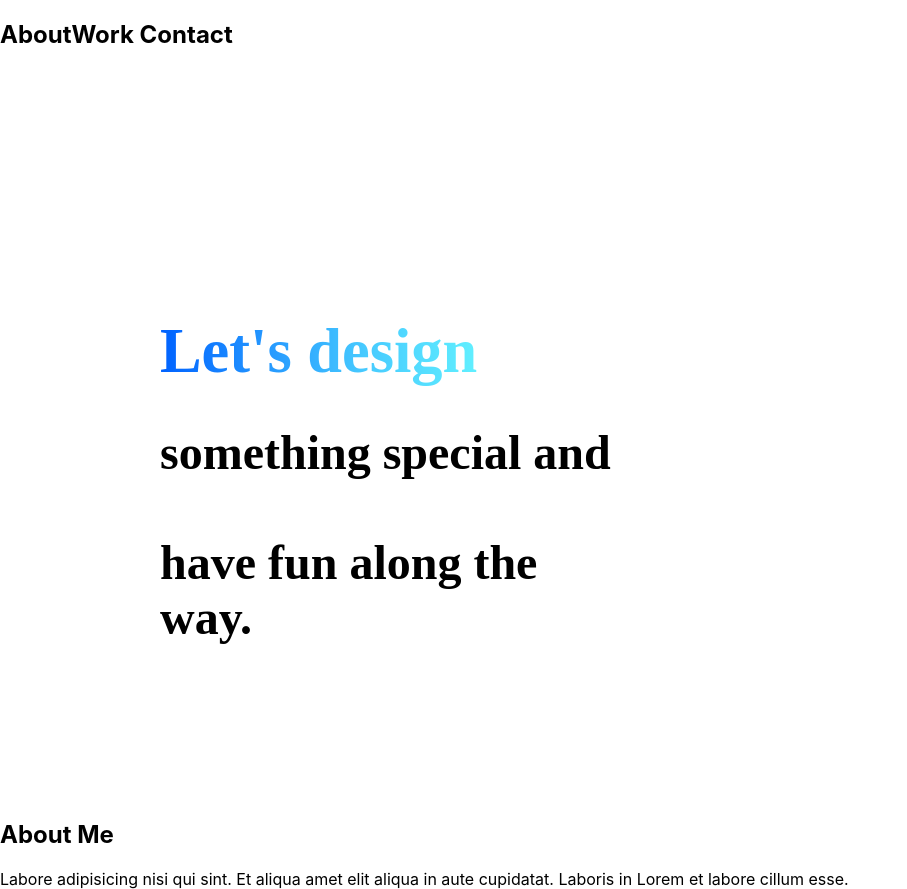
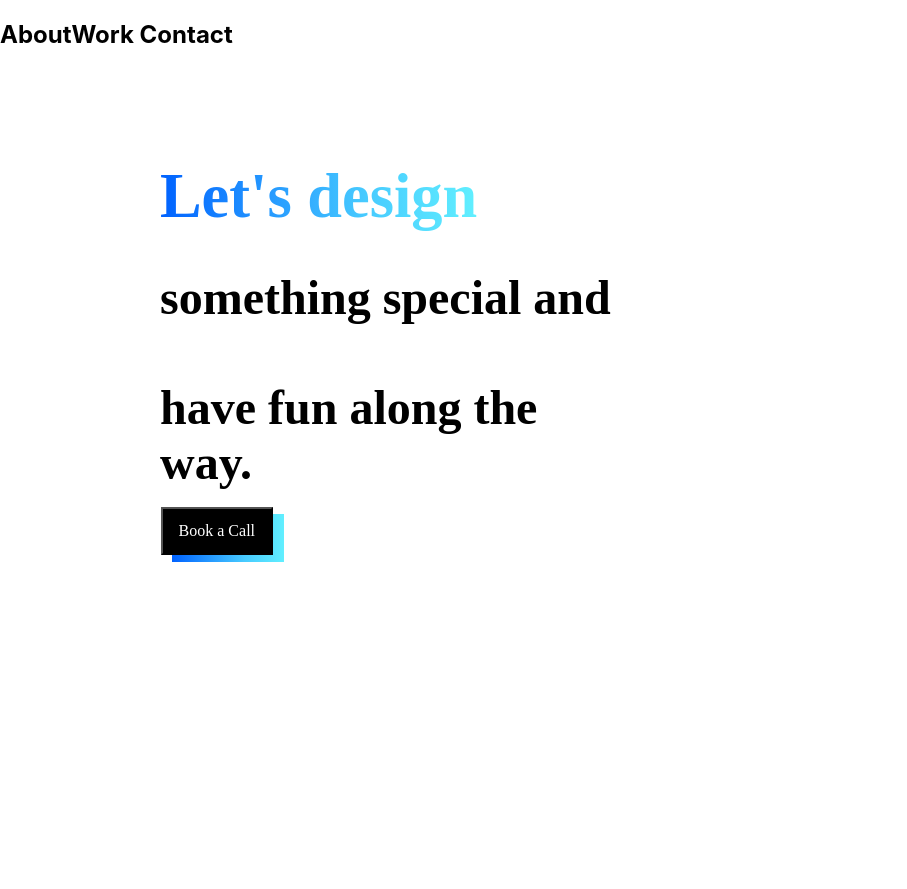
Before and after one commit to Anasser115/Anasser115.github.io, a React (Create React App) app: page / in a window 1280 px wide. Shown: the whole page, without its empty margins (0-907 px from the left). After the commit the page ends 800 px from the top, so only its background shows below. Built offline with nearby package versions, Linux system fonts and the light colour scheme.

Commit message:
Snap scroll and button styling

```diff
--- a/src/components/landingPage/landingPage.js
+++ b/src/components/landingPage/landingPage.js
@@ -12,6 +12,7 @@ export default function LandingPage() {
           <a className="headerLineTwo">something special and </a>
           <a className="headerLineThree">have fun along the way.</a>
         </h1>
+       <section className='gradientShadow'><button>Book a Call</button></section>
       </section>
 
     </main>
--- a/src/style/App.css
+++ b/src/style/App.css
@@ -9,22 +9,23 @@
   font-weight: normal;
 }
 
-html, body {
-  /* background-color: blue; */
-}
 .Apps {
-  /* display: flex; */
+
   /* background-color: red; */
-height: 100vh;
+  height: 100vh;
+  scroll-snap-type: y mandatory;
+  overflow-y: scroll;
+
 }
 
 .mainContainer {
-  width: 100%;
+  width: 100vw;
   height: 100vh;
   display: grid;
   grid-template-rows: 1fr 4fr;
   grid-template-columns: 1fr 1fr;
   /* background-color: lightslategray; */
+  scroll-snap-align: start;
 }
 
 .toolBar {
@@ -38,11 +39,44 @@ height: 100vh;
   display: grid;
   grid-template-columns: 1fr 3fr 3fr 1fr;
   /* background-color: lightpink; */
+
+}
+
+.gradientShadow {
+  margin-top: 5%;
+  margin-left: 2.5%;
+  grid-row: 4/5;
+  /* background-color: blueviolet; */
+  width: 7em;
+  height: 3em;
+  background: linear-gradient(
+    90deg,
+    hsla(217, 100%, 50%, 1) 0%,
+    hsla(197, 100%, 64%, 1) 65%,
+    hsla(186, 100%, 69%, 1) 100%
+  );
+}
+button:active {
+  right: 0%;
+  bottom: 0%;
+}
+button {
+  width: 100%;
+  height: 100%;
+  position: relative;
+  background-color: black;
+  color: white;
+  right: 10%;
+ bottom: 15%;
+ font-family: "Plus Jakarta Sans";
+ font-weight: normal;
+ font-size: 100%;
 }
 
 .welcomeMessage {
   display: flex;
-  align-items: center;
+  flex-direction: column;
+  align-items: flex-start;
   grid-column: 2/3;
   /* background-color: beige; */
 }
@@ -58,6 +92,7 @@ height: 100vh;
   font-size: 300%;
   color: black;
   /* background-color: lightgreen; */
+
 }
 .headerLineTwo {
   grid-row: 2/3;
@@ -79,3 +114,12 @@ height: 100vh;
   -webkit-background-clip: text;
   -webkit-text-fill-color: transparent;
 }
+
+.aboutMe {
+  margin-top: 0%;
+  padding-top: 1%;
+  width: 100vw;
+  height: 100vh;
+  background-color: beige;
+  scroll-snap-align: start;
+}
```
